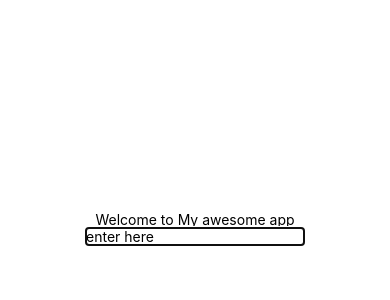
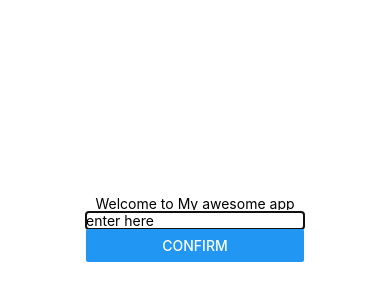
Before and after one commit to Zhouyuxin4/CS5520, a React Native app: screen / in a window 390 px wide. Shown: the part 194-494 px from the top of the page. Built offline with nearby package versions, Linux system fonts and the light colour scheme.

Commit message:
add a callback function to pass the input text

```diff
--- a/App.tsx
+++ b/App.tsx
@@ -5,16 +5,22 @@ import Input from "./components/Input"
 import { useState } from 'react';
 
 export default function App() {
-  const [isFocused, setIsFocused] = useState(true)
+  const [isFocused, setIsFocused] = useState(true);
+  const [recievedData, setRecievedData] = useState("")
   const appName = "My awesome app"
+
+  function handleInputData(data: string){
+    console.log("data recieved from Input", data)
+    setRecievedData(data)
+  }
 
   return (
     <View style={styles.container}>
       <Header name={appName} />
-      <Input isFocused={isFocused} />
+      <Input isFocused={isFocused} inputHandler={handleInputData} />
       <Text
         onPress={() => setIsFocused(!isFocused)}
-      >
+      >{recievedData}
       </Text>
       <StatusBar style="auto" />
     </View>
--- a/components/Input.tsx
+++ b/components/Input.tsx
@@ -1,12 +1,15 @@
 import { StatusBar } from 'expo-status-bar';
-import { StyleSheet, TextInput, View, Text} from 'react-native';
+import { StyleSheet, TextInput, View, Text, Button} from 'react-native';
 import { useState } from 'react';
 
 interface InputProps{
-    isFocused: boolean
+    isFocused: boolean;
+    inputHandler: (data: string)=>void;
 }
 
-export default function App({isFocused}:InputProps) {
+
+
+export default function App({isFocused, inputHandler}:InputProps) {
   const [text, setText] = useState("")
   const [counter, setCounter] = useState("")
   const [blur, setBlur] = useState(false)
@@ -23,6 +26,11 @@ export default function App({isFocused}:InputProps) {
 
   function handleBlur(){
     setBlur(true);
+  }
+
+  function handleConfirm(){
+    console.log('User input:', text);
+    inputHandler(text);
   }
 
   return (
@@ -43,6 +51,7 @@ export default function App({isFocused}:InputProps) {
           <Text>Please type more than 3 characters</Text>
         ))
     )}
+    <Button title="Confirm" onPress={handleConfirm} />
 
     <StatusBar style="auto"/>
     </View>
```
Lines whose indentation alone changed are shown as unchanged.
